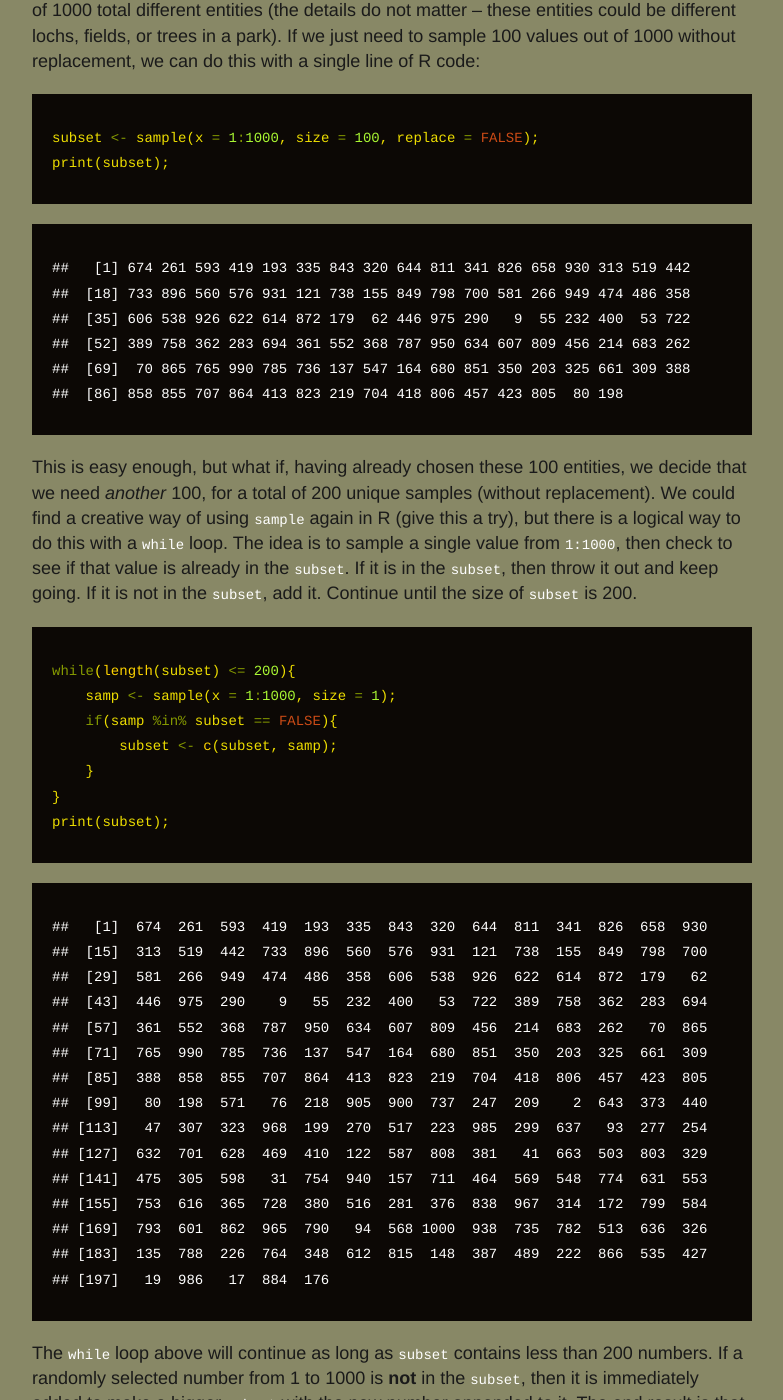
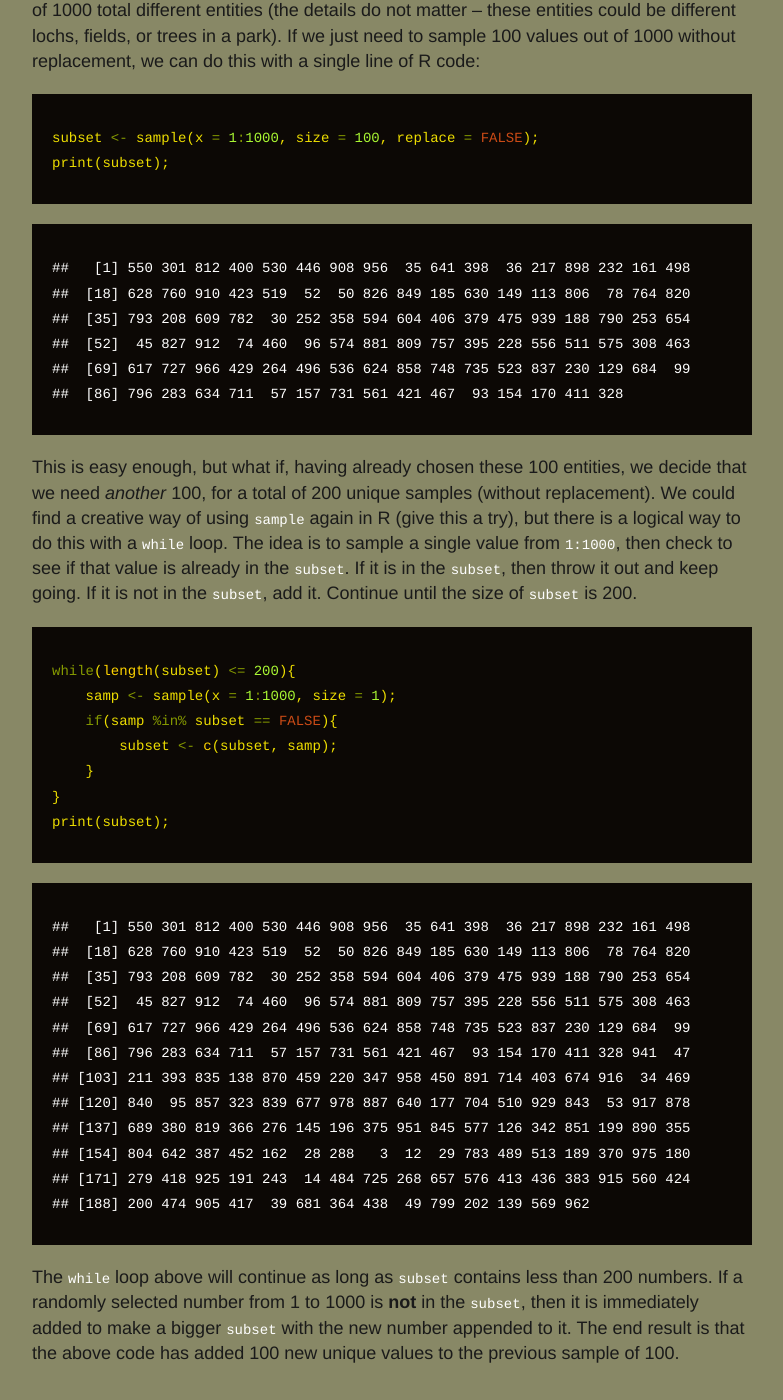
Before and after one commit to bradduthie/blog, a Jekyll site: the page built from _posts/2019-01-23-using-loops-in-R.md, in a window 1280 px wide and 1400 px high, scrolled down 19758 px. Shown: the whole window, without its empty margins (248-1031 px from the left). Built offline with Jekyll 4.4.1, drawn with Linux system fonts in a browser that asks for light colours; our own code applies the rules of GitHub Pages for plain Markdown files; comment, search, counter and statistics services are not loaded; some of the changed text lies outside the part shown.

````diff
--- a/_posts/2019-01-23-using-loops-in-R.md
+++ b/_posts/2019-01-23-using-loops-in-R.md
@@ -190,16 +190,16 @@ for(i in random_vec){
 }
 ```
 
+    ## [1] 4
+    ## [1] 9
+    ## [1] 2
+    ## [1] 3
+    ## [1] 7
+    ## [1] 1
     ## [1] 6
     ## [1] 5
-    ## [1] 1
-    ## [1] 9
+    ## [1] 10
     ## [1] 8
-    ## [1] 10
-    ## [1] 7
-    ## [1] 3
-    ## [1] 2
-    ## [1] 4
 
 It is unlikely that there would ever be a need to reverse the order of a set, and for most for loops, the simple `1:N` format will usually be all that that is needed. The point is that there is no reason to feel *constrained* to using this format when writing loops.
 
@@ -442,16 +442,16 @@ print(M_mat);
 ```
 
     ##        [,1]  [,2]  [,3]  [,4]  [,5]  [,6]  [,7]  [,8]  [,9] [,10]
-    ##  [1,] -1.00  0.92  0.24  0.82 -0.05 -0.10  1.91  0.61 -0.65  0.12
-    ##  [2,] -1.29 -1.00 -2.25 -0.66 -1.01 -0.21  1.31 -0.12 -1.97  1.52
-    ##  [3,]  1.17  0.12 -1.00 -0.69  0.38 -0.58 -0.73 -0.97  1.53  0.53
-    ##  [4,]  1.38  1.60  0.27 -1.00  1.10  0.78 -0.98 -0.59  0.71 -0.13
-    ##  [5,]  0.12  1.37 -0.24 -0.37 -1.00  0.43  1.79  0.89 -1.03 -0.48
-    ##  [6,]  0.10 -0.19 -0.89 -1.67  1.50 -1.00  1.01  0.47  1.05  1.92
-    ##  [7,] -0.13  1.98 -2.10  1.49 -1.02  0.14 -1.00 -0.20  1.70  0.57
-    ##  [8,] -0.54  2.09  0.02 -0.41  0.06 -0.32  1.17 -1.00 -1.32  0.33
-    ##  [9,]  1.82  0.42  0.21  0.13  0.08  0.73 -0.62 -0.01 -1.00 -0.04
-    ## [10,] -1.29  0.78 -0.33  0.36  1.18 -0.28 -0.57  2.40  1.17 -1.00
+    ##  [1,] -1.00 -0.37 -1.68 -0.40  0.87  1.42  0.01  1.39  0.42 -0.25
+    ##  [2,] -0.13 -1.00 -1.75  0.01  0.34 -1.47  0.26  0.96  0.26  0.64
+    ##  [3,] -0.58  0.09 -1.00  0.35  0.26  1.43  1.37  0.66  0.56 -0.91
+    ##  [4,] -0.79  0.39  0.35 -1.00  0.11  0.38 -0.63 -0.38 -0.26 -0.86
+    ##  [5,]  1.34  0.05 -0.20 -0.27 -1.00  1.87 -0.67  1.76  0.41 -1.81
+    ##  [6,]  0.60 -2.88  1.25 -0.35 -0.83 -1.00  0.51 -0.70  1.15 -0.31
+    ##  [7,]  0.52 -0.74  0.11  0.26  2.73  0.42 -1.00 -0.16 -0.09  0.44
+    ##  [8,] -0.88  0.36 -0.22  0.38 -1.29  0.14 -1.88 -1.00 -0.50  0.46
+    ##  [9,] -0.65  0.40  0.35  1.09 -1.47  0.45 -0.15 -0.54 -1.00  0.61
+    ## [10,] -0.54  0.67  2.20 -1.61  0.42  1.71  0.59  1.15 -0.38 -1.00
 
 The above random matrix has diagonal elements all equal to −1, and off-diagonal elements independently drawn from a standard normal distribution 𝒩(0, 1). **The task is now to to make sure that pairs of off-diagonal elements *M*<sub>*i*, *j*</sub> and *M*<sub>*j*, *i*</sub> have opposite signs**. In other words, if `M_mat[1, 3]` is positive, then `M_mat[3, 1]` should be negative (recall that R indices in brackets refer first to the row, then the column of a matrix: `M_mat[row, column]`). Unlike the previous problems in these notes, it is difficult to see how to create such a matrix without using loops (or editing the values by hand). We need to iterate over `M_mat` `for` each row and `for` each column, reversing the signs of off-diagonal elements whenever necessary. To do this, we can use a `for` loop within another `for` loop -- the outer loop iterates over rows, and the inner loop iterates over columns. Whenever a pair of elements `M_mat[i, j]` and `M_mat[j, i]` are found to have the same sign, `M_mat[i, j]` is multiplied by -1.
 
@@ -471,16 +471,16 @@ print(M_mat);
 ```
 
     ##        [,1]  [,2]  [,3]  [,4]  [,5]  [,6]  [,7]  [,8]  [,9] [,10]
-    ##  [1,] -1.00  0.92 -0.24 -0.82 -0.05 -0.10  1.91  0.61 -0.65  0.12
-    ##  [2,] -1.29 -1.00 -2.25 -0.66 -1.01  0.21 -1.31 -0.12 -1.97 -1.52
-    ##  [3,]  1.17  0.12 -1.00 -0.69  0.38  0.58  0.73 -0.97 -1.53  0.53
-    ##  [4,]  1.38  1.60  0.27 -1.00  1.10  0.78 -0.98  0.59 -0.71 -0.13
-    ##  [5,]  0.12  1.37 -0.24 -0.37 -1.00 -0.43  1.79 -0.89 -1.03 -0.48
-    ##  [6,]  0.10 -0.19 -0.89 -1.67  1.50 -1.00 -1.01  0.47 -1.05  1.92
-    ##  [7,] -0.13  1.98 -2.10  1.49 -1.02  0.14 -1.00 -0.20  1.70  0.57
-    ##  [8,] -0.54  2.09  0.02 -0.41  0.06 -0.32  1.17 -1.00  1.32 -0.33
-    ##  [9,]  1.82  0.42  0.21  0.13  0.08  0.73 -0.62 -0.01 -1.00 -0.04
-    ## [10,] -1.29  0.78 -0.33  0.36  1.18 -0.28 -0.57  2.40  1.17 -1.00
+    ##  [1,] -1.00  0.37  1.68  0.40 -0.87 -1.42 -0.01  1.39  0.42  0.25
+    ##  [2,] -0.13 -1.00 -1.75 -0.01 -0.34  1.47  0.26 -0.96 -0.26 -0.64
+    ##  [3,] -0.58  0.09 -1.00 -0.35  0.26 -1.43 -1.37  0.66 -0.56 -0.91
+    ##  [4,] -0.79  0.39  0.35 -1.00  0.11  0.38 -0.63 -0.38 -0.26  0.86
+    ##  [5,]  1.34  0.05 -0.20 -0.27 -1.00  1.87 -0.67  1.76  0.41 -1.81
+    ##  [6,]  0.60 -2.88  1.25 -0.35 -0.83 -1.00 -0.51 -0.70 -1.15 -0.31
+    ##  [7,]  0.52 -0.74  0.11  0.26  2.73  0.42 -1.00  0.16  0.09 -0.44
+    ##  [8,] -0.88  0.36 -0.22  0.38 -1.29  0.14 -1.88 -1.00  0.50 -0.46
+    ##  [9,] -0.65  0.40  0.35  1.09 -1.47  0.45 -0.15 -0.54 -1.00  0.61
+    ## [10,] -0.54  0.67  2.20 -1.61  0.42  1.71  0.59  1.15 -0.38 -1.00
 
 Note that in the matrix `M_mat` modified above, all pairs of off-diagonal elements `M_mat[i, j]` and `M_mat[j, i]` have opposite signs. Why did that work? We can start with the loops, the outer of which (`for(i in 1:N_species)`) started going through rows starting with row `i = 1`. While `i = 1`, the inner loop (`for(j in 1:N_species)`) went through all columns from 1 to 10 in row 1. Each unique combination of row `i` and column `j` identified a unique matrix element `M_mat[i, j]`, and the code then checked to see if any action needed to be taken in two ways. First, the code checked to see `if(i < j)` -- if not, then the whole bracketed `if` statement is skipped and we move on to the next column `j`. This `if` statement prevents the code from unnecessarily checking the same `i` and `j` pair twice, and prevents it from changing the diagonal where `i == j`. Second, the code assigning `elem_sign` checks to see if `M_mat[i, j]` and `M_mat[j, i]` have opposing signs by multiplying the two values together (two positives or two negatives multiplied together will equal a positive value for `elem_sign`; one positive and one negative will equal a negative value). If `elem_sign > 0`, then we know that `M_mat[i, j]` and `M_mat[j, i]` are either both positive or both negative, so we fix this by changing the sign of `M_mat[i, j]` (multiplying by -1). The figure below gives a visual representation of what is happening.
 
@@ -531,12 +531,12 @@ subset <- sample(x = 1:1000, size = 100, replace = FALSE);
 print(subset);
 ```
 
-    ##   [1] 674 261 593 419 193 335 843 320 644 811 341 826 658 930 313 519 442
-    ##  [18] 733 896 560 576 931 121 738 155 849 798 700 581 266 949 474 486 358
-    ##  [35] 606 538 926 622 614 872 179  62 446 975 290   9  55 232 400  53 722
-    ##  [52] 389 758 362 283 694 361 552 368 787 950 634 607 809 456 214 683 262
-    ##  [69]  70 865 765 990 785 736 137 547 164 680 851 350 203 325 661 309 388
-    ##  [86] 858 855 707 864 413 823 219 704 418 806 457 423 805  80 198
+    ##   [1] 550 301 812 400 530 446 908 956  35 641 398  36 217 898 232 161 498
+    ##  [18] 628 760 910 423 519  52  50 826 849 185 630 149 113 806  78 764 820
+    ##  [35] 793 208 609 782  30 252 358 594 604 406 379 475 939 188 790 253 654
+    ##  [52]  45 827 912  74 460  96 574 881 809 757 395 228 556 511 575 308 463
+    ##  [69] 617 727 966 429 264 496 536 624 858 748 735 523 837 230 129 684  99
+    ##  [86] 796 283 634 711  57 157 731 561 421 467  93 154 170 411 328
 
 This is easy enough, but what if, having already chosen these 100 entities, we decide that we need *another* 100, for a total of 200 unique samples (without replacement). We could find a creative way of using `sample` again in R (give this a try), but there is a logical way to do this with a `while` loop. The idea is to sample a single value from `1:1000`, then check to see if that value is already in the `subset`. If it is in the `subset`, then throw it out and keep going. If it is not in the `subset`, add it. Continue until the size of `subset` is 200.
 
@@ -550,21 +550,18 @@ while(length(subset) <= 200){
 print(subset);
 ```
 
-    ##   [1]  674  261  593  419  193  335  843  320  644  811  341  826  658  930
-    ##  [15]  313  519  442  733  896  560  576  931  121  738  155  849  798  700
-    ##  [29]  581  266  949  474  486  358  606  538  926  622  614  872  179   62
-    ##  [43]  446  975  290    9   55  232  400   53  722  389  758  362  283  694
-    ##  [57]  361  552  368  787  950  634  607  809  456  214  683  262   70  865
-    ##  [71]  765  990  785  736  137  547  164  680  851  350  203  325  661  309
-    ##  [85]  388  858  855  707  864  413  823  219  704  418  806  457  423  805
-    ##  [99]   80  198  571   76  218  905  900  737  247  209    2  643  373  440
-    ## [113]   47  307  323  968  199  270  517  223  985  299  637   93  277  254
-    ## [127]  632  701  628  469  410  122  587  808  381   41  663  503  803  329
-    ## [141]  475  305  598   31  754  940  157  711  464  569  548  774  631  553
-    ## [155]  753  616  365  728  380  516  281  376  838  967  314  172  799  584
-    ## [169]  793  601  862  965  790   94  568 1000  938  735  782  513  636  326
-    ## [183]  135  788  226  764  348  612  815  148  387  489  222  866  535  427
-    ## [197]   19  986   17  884  176
+    ##   [1] 550 301 812 400 530 446 908 956  35 641 398  36 217 898 232 161 498
+    ##  [18] 628 760 910 423 519  52  50 826 849 185 630 149 113 806  78 764 820
+    ##  [35] 793 208 609 782  30 252 358 594 604 406 379 475 939 188 790 253 654
+    ##  [52]  45 827 912  74 460  96 574 881 809 757 395 228 556 511 575 308 463
+    ##  [69] 617 727 966 429 264 496 536 624 858 748 735 523 837 230 129 684  99
+    ##  [86] 796 283 634 711  57 157 731 561 421 467  93 154 170 411 328 941  47
+    ## [103] 211 393 835 138 870 459 220 347 958 450 891 714 403 674 916  34 469
+    ## [120] 840  95 857 323 839 677 978 887 640 177 704 510 929 843  53 917 878
+    ## [137] 689 380 819 366 276 145 196 375 951 845 577 126 342 851 199 890 355
+    ## [154] 804 642 387 452 162  28 288   3  12  29 783 489 513 189 370 975 180
+    ## [171] 279 418 925 191 243  14 484 725 268 657 576 413 436 383 915 560 424
+    ## [188] 200 474 905 417  39 681 364 438  49 799 202 139 569 962
 
 The `while` loop above will continue as long as `subset` contains less than 200 numbers. If a randomly selected number from 1 to 1000 is **not** in the `subset`, then it is immediately added to make a bigger `subset` with the new number appended to it. The end result is that the above code has added 100 new unique values to the previous sample of 100.
 
@@ -582,10 +579,9 @@ Below are some practice problems for working with loops. **To see the answers**,
         print(i);
     }
 }</code></pre>
-
 </details>
 
-2.  In the `nhtemp`, write a loop to add up the temperatures *for all of the even numbered years*, then divide by the total number of even numbered years to get the average.
+1.  In the `nhtemp`, write a loop to add up the temperatures *for all of the even numbered years*, then divide by the total number of even numbered years to get the average.
 
 <details>
 
@@ -636,11 +630,12 @@ while(i &lt;= 1){
     i &lt;- rnorm(n = 1);
     print(i);
 }</code></pre>
-<pre><code>
+<pre>
+<code>
 
 </details>
 
-5.  Create an 8 × 8 matrix `mat` with diagonal values of 1 and off-diagonal values randomly selected from a standard normal distribution 𝒩(0, 1) (using `rnorm`). Using nested `for` loops as in the [above notes](#for_more), swap elements `mat[i, j]` with `mat[j, i]` **only** if `mat[i, j] < mat[j, i]` (so that the higher number is in the lower triangle).
+1.  Create an 8 × 8 matrix `mat` with diagonal values of 1 and off-diagonal values randomly selected from a standard normal distribution 𝒩(0, 1) (using `rnorm`). Using nested `for` loops as in the [above notes](#for_more), swap elements `mat[i, j]` with `mat[j, i]` **only** if `mat[i, j] < mat[j, i]` (so that the higher number is in the lower triangle).
 
 <details>
 
@@ -659,7 +654,6 @@ for(i in 1:N){
     }
 }
 print(mat);</code></pre>
-
 </details>
 
 <a name="whatelse">Additional resources</a>
@@ -667,7 +661,6 @@ print(mat);</code></pre>
 
 -   The [Essence of Loops](https://www.i-programmer.info/programming/theory/8003-the-essence-of-loops.html)
 
-
 References
 ==========
 
````
Also changed, not shown: other parts of _posts/2019-01-23-using-loops-in-R.md (+2 -4 lines), _rmd/2019-01-23-using-loops-in-R.Rmd (+39 -54 lines).
